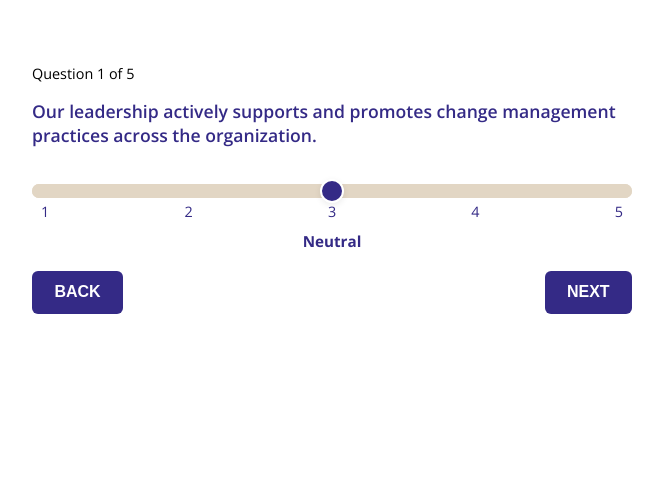
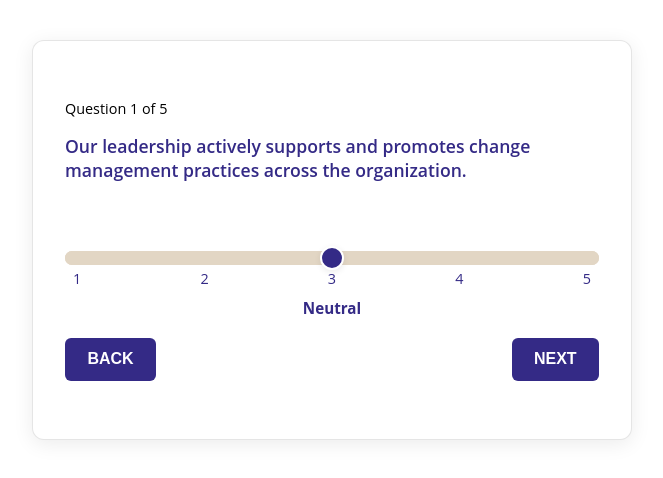
Before and after one commit to mzwein/cmma, a plain HTML site: page index.html in a window 1280 px wide. Both pictures are taken after a click on the button "BEGIN". Shown: the whole page, without its empty margins (308-971 px from the left). Drawn offline with nearby package versions, Linux system fonts and the light colour scheme.

Commit message:
Update index.html

```diff
--- a/index.html
+++ b/index.html
@@ -1,49 +1,85 @@
-<!DOCTYPE html>
-<html lang="en">
-<head>
-  <meta charset="UTF-8" />
-  <meta name="viewport" content="width=device-width, initial-scale=1.0"/>
-  <title>Change Management Assessment</title>
-  <link href="https://fonts.googleapis.com/css2?family=Open+Sans:wght@400;600;700&display=swap" rel="stylesheet">
+<!-- HubSpot Embed Code -->
+<div class="cmma-assessment-container">
+  <div id="intro" class="slide active">
+    <div class="intro-content">
+      <h2 style="color:var(--primary);">Ready To Make Your Organization Stronger?</h2>
+      <p>Take the Assessment Now.</p>
+      <p>Rate your organization on a scale of 1–5 for each of the following questions.</p>
+    </div>
+    <div class="nav-buttons centered">
+      <button id="startButton">Begin</button>
+    </div>
+  </div>
+  <div id="questions-container"></div>
+  <div id="resultSlide" class="slide">
+    <h2 style="color:var(--primary);">Your Assessment Result</h2>
+    <div id="resultText" class="result"></div>
+    <div id="nextMove" style="margin-top:1rem"></div>
+    <div class="nav-buttons">
+      <button type="button" id="backResult">Back</button>
+      <button type="button" id="restartBtn">Start Over</button>
+    </div>
+  </div>
+</div>
+
 <style>
+  .cmma-assessment-container {
+    font-family: 'Open Sans', sans-serif;
+    font-size: 1rem;
+    max-width: 600px;
+    width: 100%;
+    margin: 0 auto;
+    padding: 2rem;
+    background: white;
+  }
+
+  /* Remove parent container styles as they won't work in HubSpot */
+  .cmma-assessment-container:parent {
+    display: none;
+  }
+
+  /* HubSpot specific targeting */
+  .hs_cos_wrapper {
+    display: flex;
+    align-items: center;
+    justify-content: center;
+    min-height: 100%;
+    width: 100%;
+  }
   :root {
     --primary: #342a86;
     --light-tan: #e2d6c4;
     --hover: #241d66;
     --disabled: #AFC9E0;
   }
-    html { font-size: 16px; }
-    body {
-      font-family: 'Open Sans', sans-serif;
-      font-size: 1rem;
-      margin: 0;
-      padding: 2rem;
-      min-height: 100vh;
-      display: flex;
-      justify-content: center;
-      align-items: flex-start;
-      background: transparent;
-      -webkit-font-smoothing: antialiased;
-      -moz-osx-font-smoothing: grayscale;
-    }
   .slide {
     display: none;
     max-width: 600px;
     width: 100%;
-      min-height: 600px;
-      padding-block: 2rem;
+    min-height: 400px;
+    padding: 2rem;
     box-sizing: border-box;
+    background: white;
+    border-radius: 12px;
+    box-shadow: 0 4px 20px rgba(0, 0, 0, 0.08);
+    border: 1px solid rgba(0, 0, 0, 0.1);
   }
-    .slide.active { display: block; }
+  .slide.active {
+    display: flex;
+    flex-direction: column;
+    justify-content: center;
+  }
   .question-slide.active {
     display: flex;
     flex-direction: column;
-      justify-content: flex-start;
+    justify-content: center;
   }
   .question-slide-content {
     display: flex;
     flex-direction: column;
+    justify-content: center;
     height: 100%;
+    gap: 2rem;
   }
   .question-wrapper {
     min-height: 120px;
@@ -85,7 +121,6 @@
     margin: 0;
     padding: 0;
   }
-    /* Chrome, Safari, new Edge */
   input[type="range"]::-webkit-slider-thumb {
     -webkit-appearance: none;
     appearance: none;
@@ -99,7 +134,6 @@
     margin-top: -5px;
     transition: background .2s;
   }
-    /* Firefox */
   input[type="range"]::-moz-range-thumb {
     height: 24px;
     width: 24px;
@@ -110,7 +144,6 @@
     cursor: pointer;
     transition: background .2s;
   }
-    /* IE/Edge Legacy */
   input[type="range"]::-ms-thumb {
     height: 24px;
     width: 24px;
@@ -121,9 +154,7 @@
     cursor: pointer;
     transition: background .2s;
   }
-    /* Remove Firefox border */
   input[type="range"]::-moz-focus-outer { border: 0; }
-    /* Track styles for all browsers */
   input[type="range"]::-webkit-slider-runnable-track {
     height: 14px;
     background: var(--light-tan);
@@ -219,33 +250,12 @@
     to { opacity: 1; transform: translateY(0); }
   }
   @media (max-width: 480px) {
-      body { padding: 1rem; }
+    .cmma-assessment-container { padding: 1rem; }
     .nav-buttons { flex-direction: column; align-items: stretch; }
     button { padding: 1rem; width: 100%; }
   }
 </style>
-</head>
-<body>
-  <div id="intro" class="slide active">
-    <div class="intro-content">
-      <h2 style="color:var(--primary);">Ready To Make Your Organization Stronger?</h2>
-      <p>Take the Assessment Now.</p>
-      <p>Rate your organization on a scale of 1–5 for each of the following questions.</p>
-    </div>
-    <div class="nav-buttons centered">
-      <button id="startButton">Begin</button>
-    </div>
-  </div>
-  <div id="questions-container"></div>
-  <div id="resultSlide" class="slide">
-    <h2 style="color:var(--primary);">Your Assessment Result</h2>
-    <div id="resultText" class="result"></div>
-    <div id="nextMove" style="margin-top:1rem"></div>
-    <div class="nav-buttons">
-      <button type="button" id="backResult">Back</button>
-      <button type="button" id="restartBtn">Start Over</button>
-    </div>
-  </div>
+
 <script>
   const questions = [
     "Our leadership actively supports and promotes change management practices across the organization.",
@@ -390,5 +400,3 @@
 
   window.onload = initializeSlides;
 </script>
-</body>
-</html>
```
Lines whose indentation alone changed are shown as unchanged.
